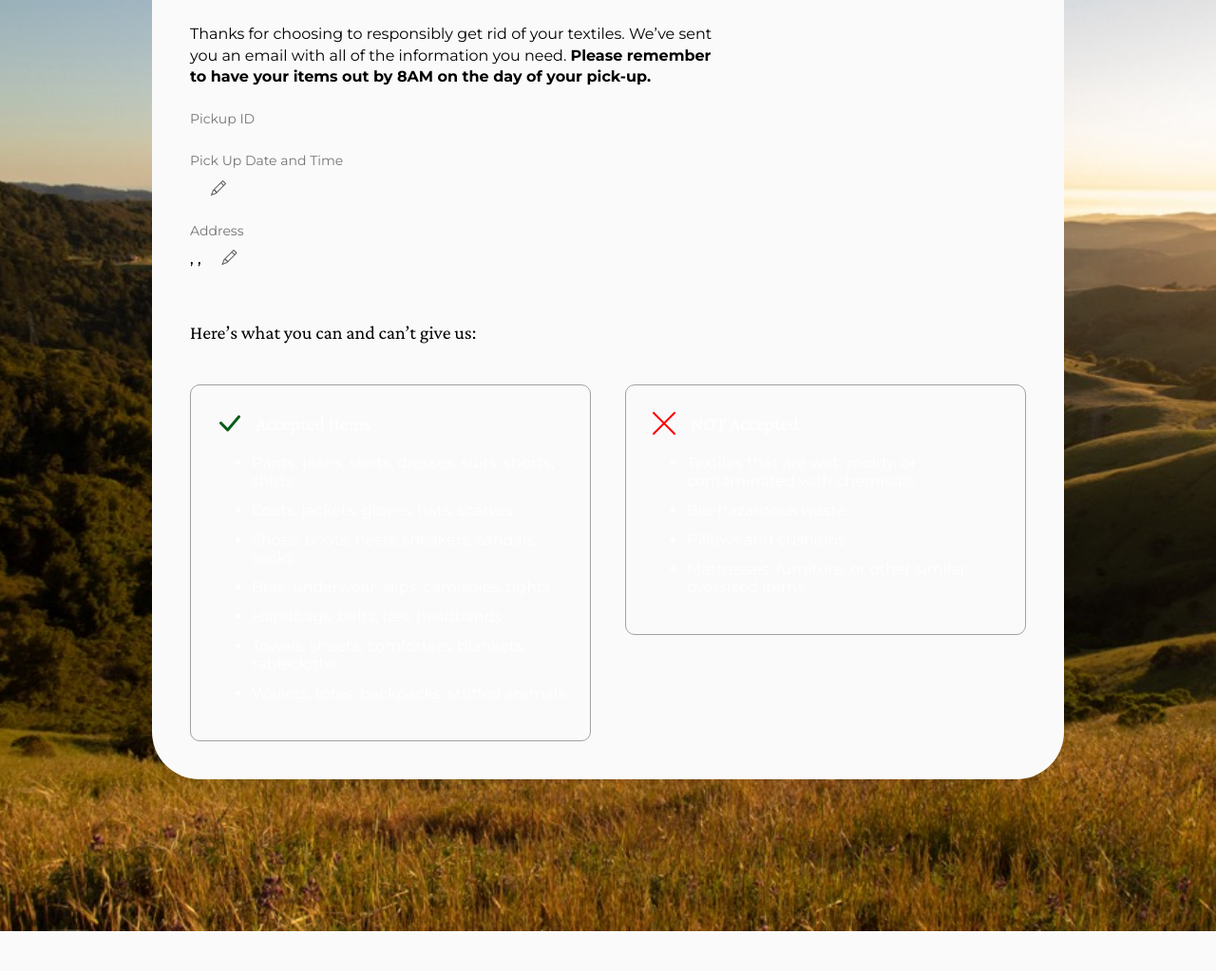
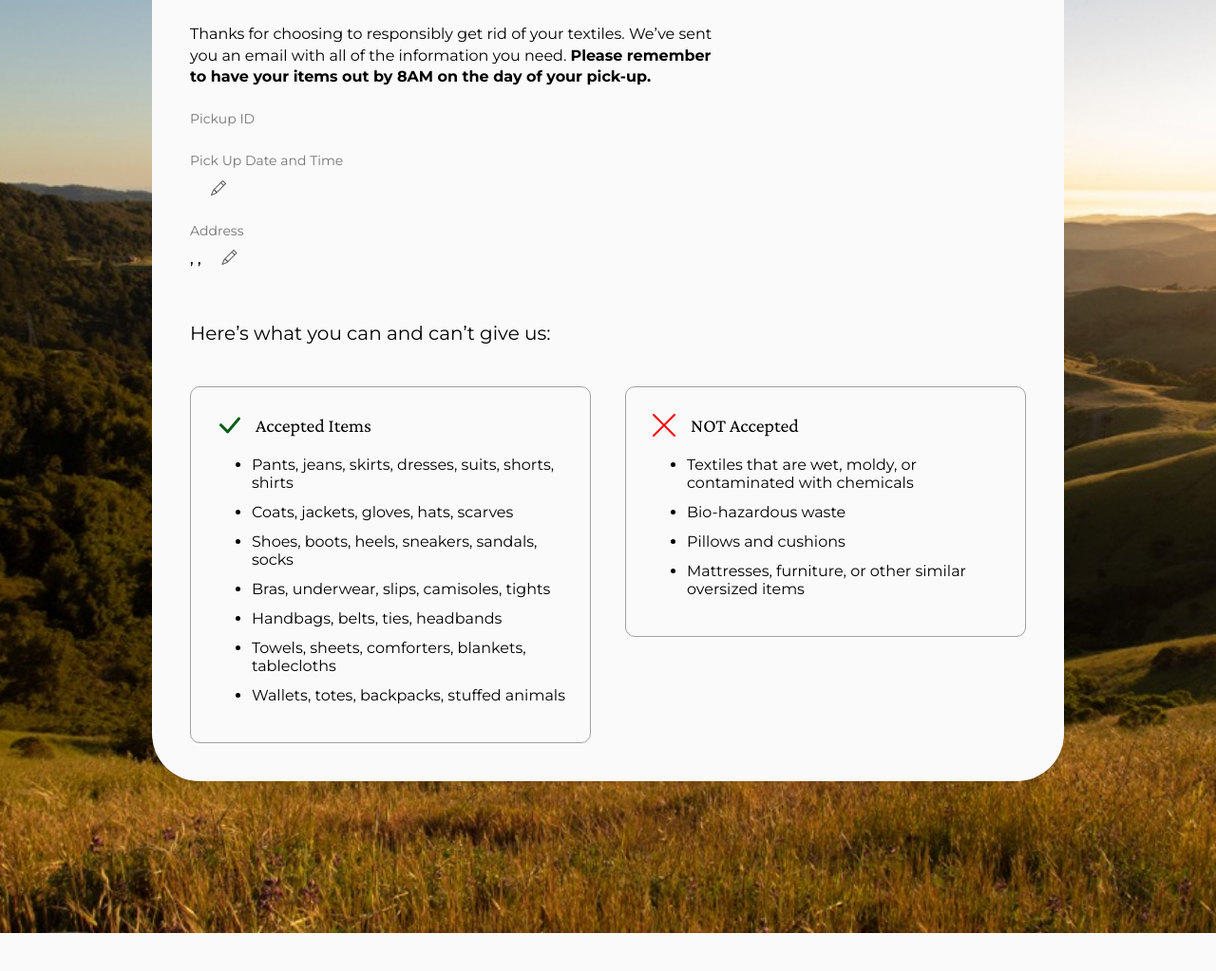
Before and after one commit to seanvanderaa/ekolinq, a Flask app: template templates/confirmation.html in a window 1280 px wide. Shown: the part 239-1262 px from the top of the page at 95% size. Run offline with Flask 3, Linux system fonts and the light colour scheme; the template is opened without the code that fills it, so the values that code supplies are empty; parts of the project's set-up code (start-up, migrations or seed data) failed here and were passed over; some libraries are stand-ins or nearby versions.

Commit message:
Fixing confirmation text issue

```diff
--- a/static/css/confirmation_styles.css
+++ b/static/css/confirmation_styles.css
@@ -66,16 +66,13 @@ main {
     margin: 0px;
 }
 
-#items-h3 {
-    font-family: var(--crim);
-}
-
 #items-info {
     display: flex;
     flex-direction: row;
     align-items: flex-start;
     justify-content: center;
     column-gap: 36px;
+    color: black;
 }
 
 .items {
```
